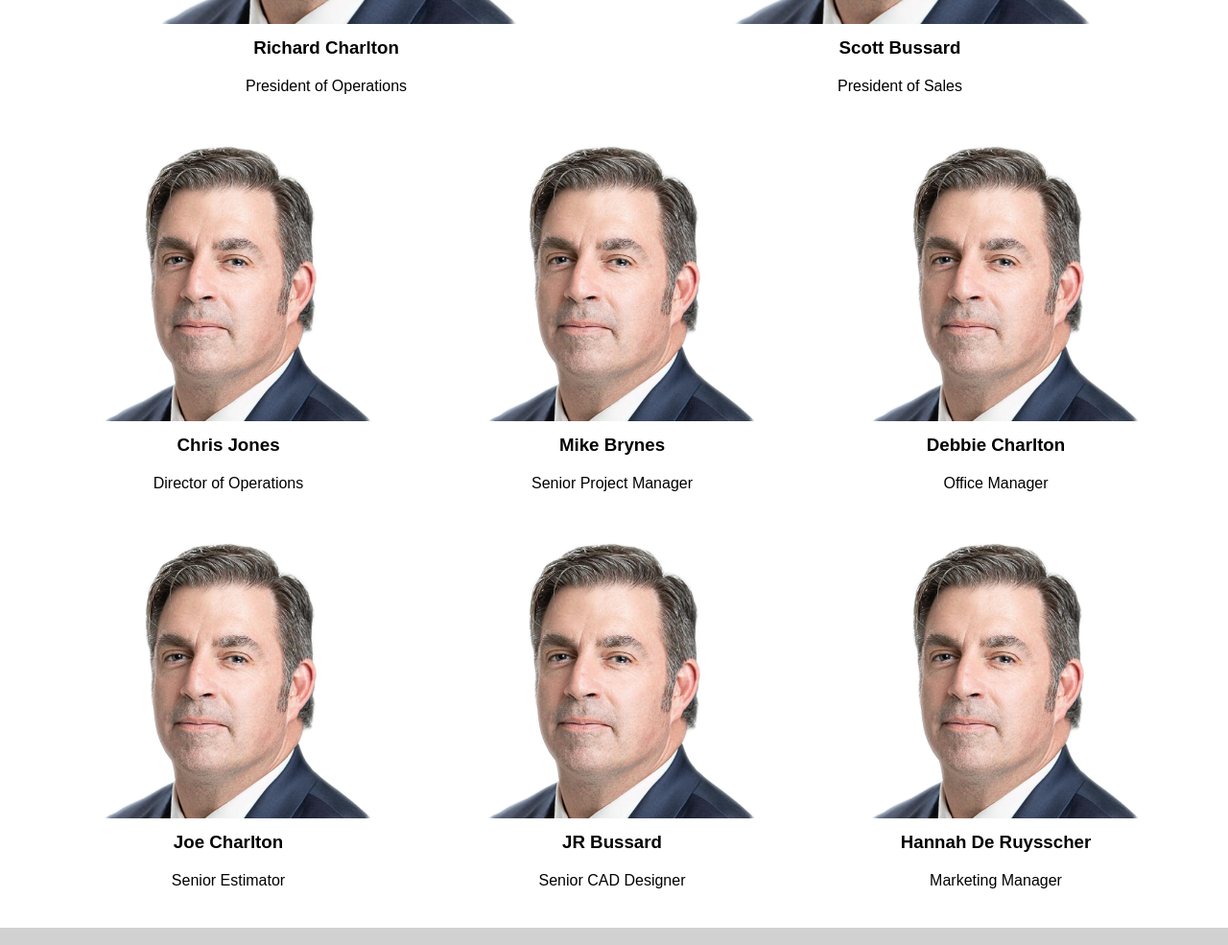
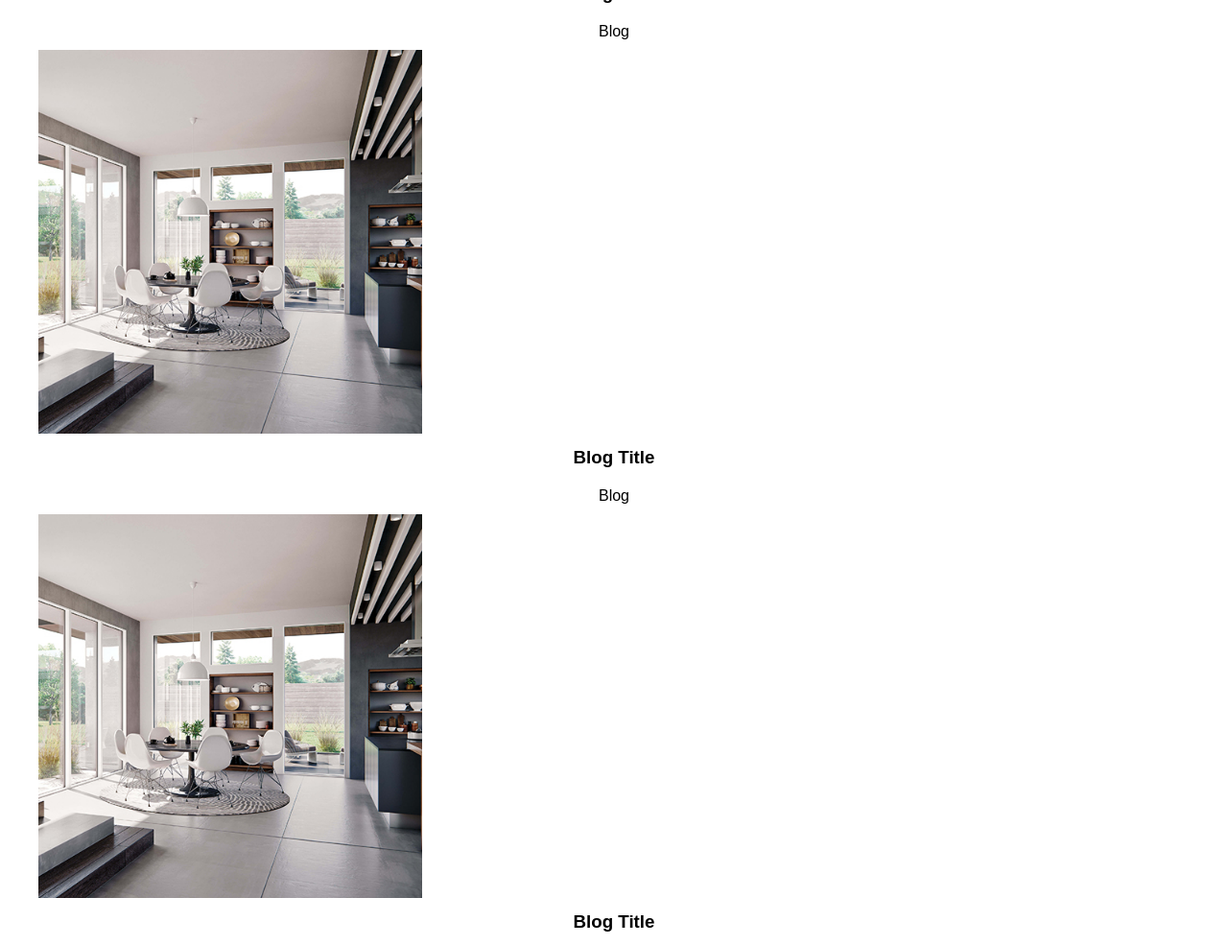
Before and after one commit to hannahder/p1-DeRuysscher-Hannah, a plain HTML site: page blog.html in a window 1280 px wide. Shown: the part 1160-2145 px from the top of the page at 96% size. Drawn offline with Linux system fonts and the light colour scheme; a web font is replaced by a local one.

Commit message:
set up new page

```diff
--- a/blog.html
+++ b/blog.html
@@ -35,50 +35,39 @@
     </header>
     <main>
       <div="hero-image">
-      <img class="hero" src="images/about.jpg" alt="Hero" width="2000"/>
-        <div class="centered">About Us</div>
+      <img class="hero" src="images/blog.jpg" alt="Hero" width="2000"/>
+        <div class="centered">Blog</div>
       </div>
       <div class="container">
-        <h1>Our Team</h1>
-      <section class="team1">
-        <img src="images/headshot.png" alt="Owner Participation" width="400" />
-        <h3>Richard Charlton</h3>
-        <p>President of Operations</p>
+      <section class="blog1">
+        <img src="images/marvin.jpg" alt="blog" width="400" />
+        <h3>Blog Title</h3>
+        <p>Blog</p>
       </section>
-      <section class="team2">
-        <img src="images/headshot.png" alt="Bespoke Service" width="400" />
-        <h3>Scott Bussard</h3>
-        <p>President of Sales</p>
+      <section class="blog2">
+        <img src="images/marvin.jpg" alt="blog" width="400" />
+        <h3>Blog Title</h3>
+        <p>Blog</p>
       </section>
-      <section class="team3">
-        <img src="images/headshot.png" alt="Owner Participation" width="300" />
-        <h3>Chris Jones</h3>
-        <p>Director of Operations</p>
+        <section class="blog3">
+          <img src="images/marvin.jpg" alt="blog" width="400" />
+          <h3>Blog Title</h3>
+          <p>Blog</p>
       </section>
-      <section class="team4">
-        <img src="images/headshot.png" alt="Bespoke Service" width="300" />
-        <h3>Mike Brynes</h3>
-        <p>Senior Project Manager</p>
+      <section class="blog1">
+        <img src="images/marvin.jpg" alt="blog" width="400" />
+        <h3>Blog Title</h3>
+        <p>Blog</p>
       </section>
-        <section class="team5">
-          <img src="images/headshot.png" alt="Bespoke Service" width="300" />
-          <h3>Debbie Charlton</h3>
-          <p>Office Manager</p>
+      <section class="blog2">
+        <img src="images/marvin.jpg" alt="blog" width="400" />
+        <h3>Blog Title</h3>
+        <p>Blog</p>
       </section>
-      <section class="team3">
-        <img src="images/headshot.png" alt="Owner Participation" width="300" />
-        <h3>Joe Charlton</h3>
-        <p>Senior Estimator</p>
-      </section>
-      <section class="team4">
-        <img src="images/headshot.png" alt="Bespoke Service" width="300" />
-        <h3>JR Bussard</h3>
-        <p>Senior CAD Designer</p>
-      </section>
-        <section class="team5">
-          <img src="images/headshot.png" alt="Bespoke Service" width="300" />
-          <h3>Hannah De Ruysscher</h3>
-          <p>Marketing Manager</p>
+        <section class="blog3">
+          <img src="images/marvin.jpg" alt="blog" width="400" />
+          <h3>Blog Title</h3>
+          <p>Blog</p>
       </section>
       </div>
     </main>
```
